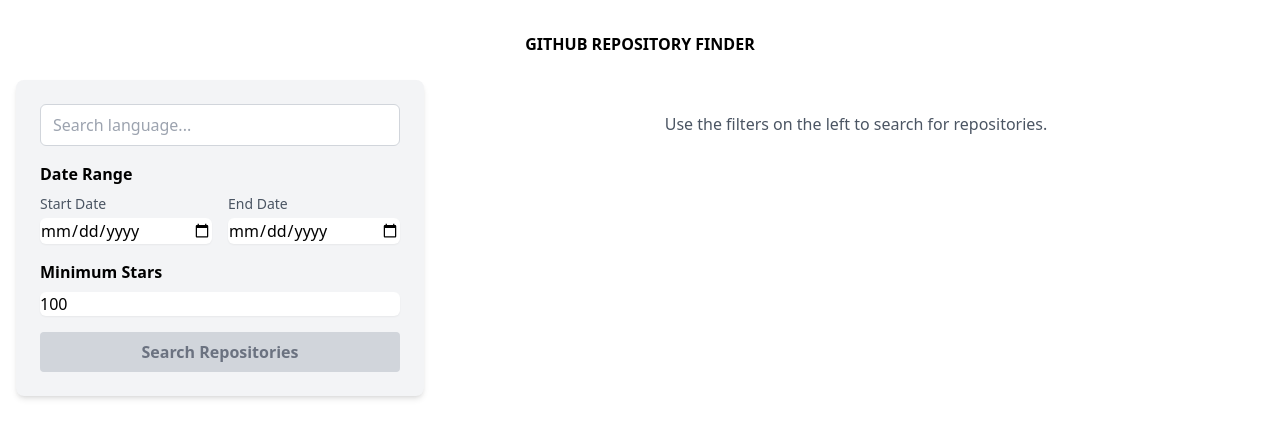
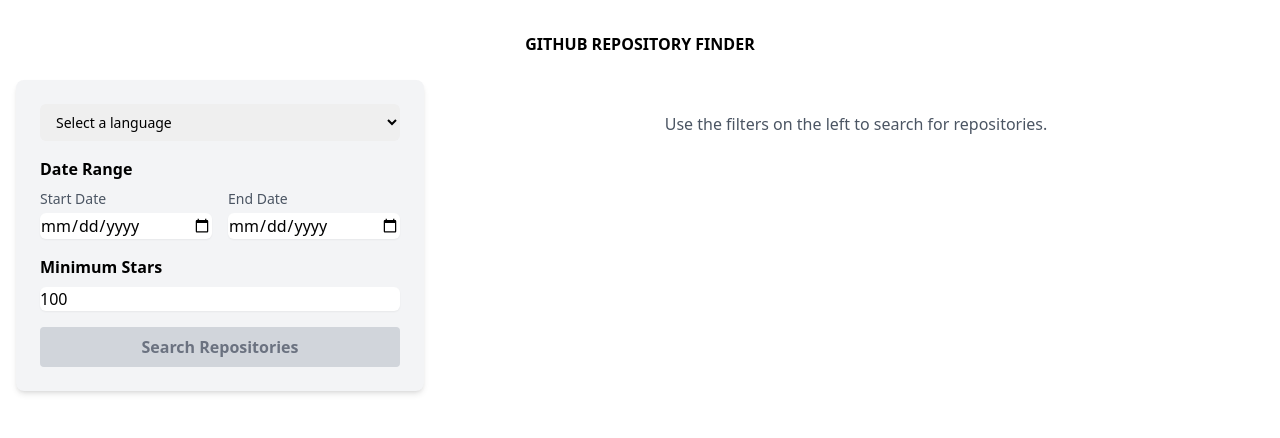
Before and after one commit to ajonesb/vue-github-repo-finder, a Vue app: page / in a window 1280 px wide. Shown: the top 438 px of the page. Built offline with nearby package versions, Linux system fonts and the light colour scheme.

Commit message:
updated languageFilter to use select

```diff
--- a/src/components/LanguageFilter.vue
+++ b/src/components/LanguageFilter.vue
@@ -20,21 +20,24 @@ const languages = [
   "Go",
   "Rust",
 ];
-const searchTerm = ref("");
-const showDropdown = ref(false);
 
-const filteredLanguages = computed(() => {
-  return languages.filter(
-    (lang) =>
-      lang.toLowerCase().includes(searchTerm.value.toLowerCase()) &&
-      !props.selectedLanguages.includes(lang)
-  );
+const selectedLanguage = ref("");
+
+const availableLanguages = computed(() => {
+  return languages.filter((lang) => !props.selectedLanguages.includes(lang));
 });
 
-function selectLanguage(lang) {
-  emit("update:selectedLanguages", [...props.selectedLanguages, lang]);
-  searchTerm.value = "";
-  showDropdown.value = false;
+function addLanguage() {
+  if (
+    selectedLanguage.value &&
+    !props.selectedLanguages.includes(selectedLanguage.value)
+  ) {
+    emit("update:selectedLanguages", [
+      ...props.selectedLanguages,
+      selectedLanguage.value,
+    ]);
+    selectedLanguage.value = "";
+  }
 }
 
 function removeLanguage(lang) {
@@ -43,56 +46,51 @@ function removeLanguage(lang) {
     props.selectedLanguages.filter((l) => l !== lang)
   );
 }
-
-function onBlur() {
-  // Use setTimeout to allow click events on dropdown items to fire before hiding the dropdown
-  setTimeout(() => {
-    showDropdown.value = false;
-  }, 200);
-}
 </script>
 
 <template>
   <div class="language-filter">
-    <div
-      v-if="props.selectedLanguages.length > 0"
-      class="selected-languages mb-2"
-    >
+    <div class="relative">
+      <select
+        id="language-select"
+        v-model="selectedLanguage"
+        @change="addLanguage"
+        class="block w-full pl-3 pr-10 py-2 text-base border-gray-300 focus:outline-none focus:ring-blue-500 focus:border-blue-500 sm:text-sm rounded-md"
+      >
+        <option value="">Select a language</option>
+        <option v-for="lang in availableLanguages" :key="lang" :value="lang">
+          {{ lang }}
+        </option>
+      </select>
+    </div>
+
+    <div v-if="selectedLanguages.length > 0" class="mt-2 flex flex-wrap gap-2">
       <span
-        v-for="lang in props.selectedLanguages"
+        v-for="lang in selectedLanguages"
         :key="lang"
-        class="inline-flex items-center bg-blue-100 text-blue-800 text-xs font-medium mr-2 px-2.5 py-0.5 rounded"
+        class="inline-flex items-center px-2.5 py-0.5 rounded-full text-xs font-medium bg-blue-100 text-blue-800"
       >
         {{ lang }}
         <button
+          type="button"
           @click="removeLanguage(lang)"
-          class="ml-1 text-blue-500 hover:text-blue-700"
+          class="flex-shrink-0 ml-1.5 h-4 w-4 rounded-full inline-flex items-center justify-center text-blue-400 hover:bg-blue-200 hover:text-blue-500 focus:outline-none focus:bg-blue-500 focus:text-white"
         >
-          ×
+          <span class="sr-only">Remove {{ lang }}</span>
+          <svg
+            class="h-2 w-2"
+            stroke="currentColor"
+            fill="none"
+            viewBox="0 0 8 8"
+          >
+            <path
+              stroke-linecap="round"
+              stroke-width="1.5"
+              d="M1 1l6 6m0-6L1 7"
+            />
+          </svg>
         </button>
       </span>
     </div>
-    <div class="relative">
-      <input
-        v-model="searchTerm"
-        @focus="showDropdown = true"
-        @blur="onBlur"
-        placeholder="Search language..."
-        class="w-full px-3 py-2 border border-gray-300 rounded-md focus:outline-none focus:ring-2 focus:ring-blue-500"
-      />
-      <div
-        v-if="showDropdown && filteredLanguages.length > 0"
-        class="absolute z-10 w-full mt-1 bg-white border border-gray-300 rounded-md shadow-lg max-h-60 overflow-y-auto"
-      >
-        <button
-          v-for="lang in filteredLanguages"
-          :key="lang"
-          @mousedown="selectLanguage(lang)"
-          class="block w-full text-left px-4 py-2 hover:bg-gray-100"
-        >
-          {{ lang }}
-        </button>
-      </div>
-    </div>
   </div>
 </template>
```
